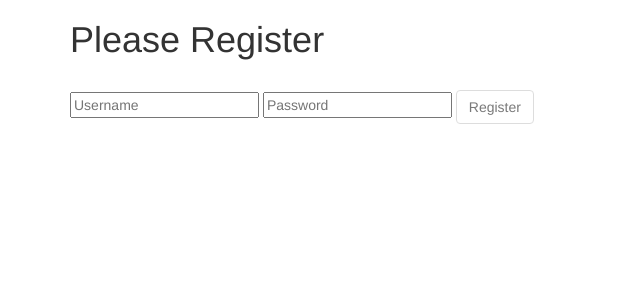
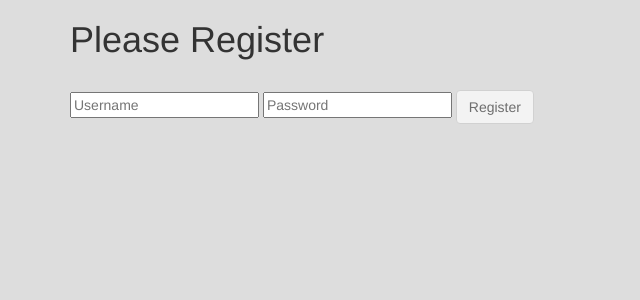
Before and after one commit to rahul-ahuja/MScProject_docker, a Flask app: page /register in a window 1280 px wide. Shown: the top 300 px of the page, without its empty margins (0-640 px from the left). Run offline with Flask 2, Linux system fonts and the light colour scheme; some libraries are stand-ins or nearby versions.

Commit message:
background color

```diff
--- a/templates/base.html
+++ b/templates/base.html
@@ -6,7 +6,7 @@
     <link href="static/bootstrap.min.css" rel="stylesheet" media="screen">
     <link rel="stylesheet" href="styles.css">
   </head>
-  <body>
+  <body style="background-color: #ddd">
 
     <div class="container">
 
```
